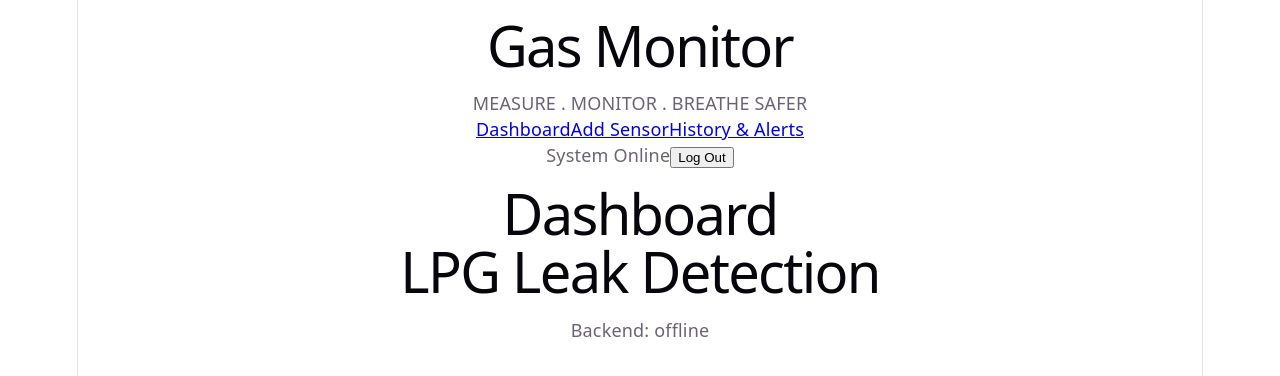
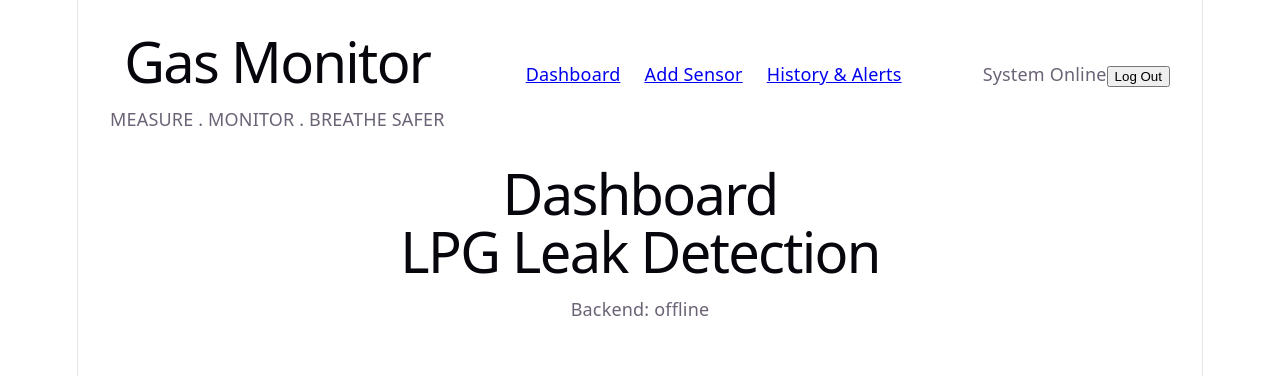
Before and after one commit to abdularhman2341/air-quality-monitoring-system, a React app in the folder frontend/: page / in a window 1280 px wide. Shown: the top 376 px of the page. Built offline with nearby package versions, Linux system fonts and the light colour scheme; no server answers; the HTML template or start-up script is replaced by a standard one.

Commit message:
Style header

```diff
--- /dev/null
+++ b/frontend/src/components/Header.css
@@ -0,0 +1,11 @@
+.header {
+  display: flex;
+  justify-content: space-between;
+  align-items: center;
+  padding: 16px 32px;
+}
+
+.nav {
+  display: flex;
+  gap: 24px;
+}
--- a/frontend/src/components/Header.jsx
+++ b/frontend/src/components/Header.jsx
@@ -1,15 +1,16 @@
 import { Link } from 'react-router-dom'
+import './Header.css'
 
 function Header() {
 
     return(
 
-          <header>
-            <div>
+          <header className='header'>
+            <div className='brand'>
                 <h1>Gas Monitor</h1>
                 <p>MEASURE . MONITOR . BREATHE SAFER</p>
             </div>
-            <nav>
+            <nav className='nav'>
                 <Link to="/">Dashboard</Link>
                 <Link to="/add-sensor">Add Sensor</Link>
                 <Link to="/history">History & Alerts</Link>
```
